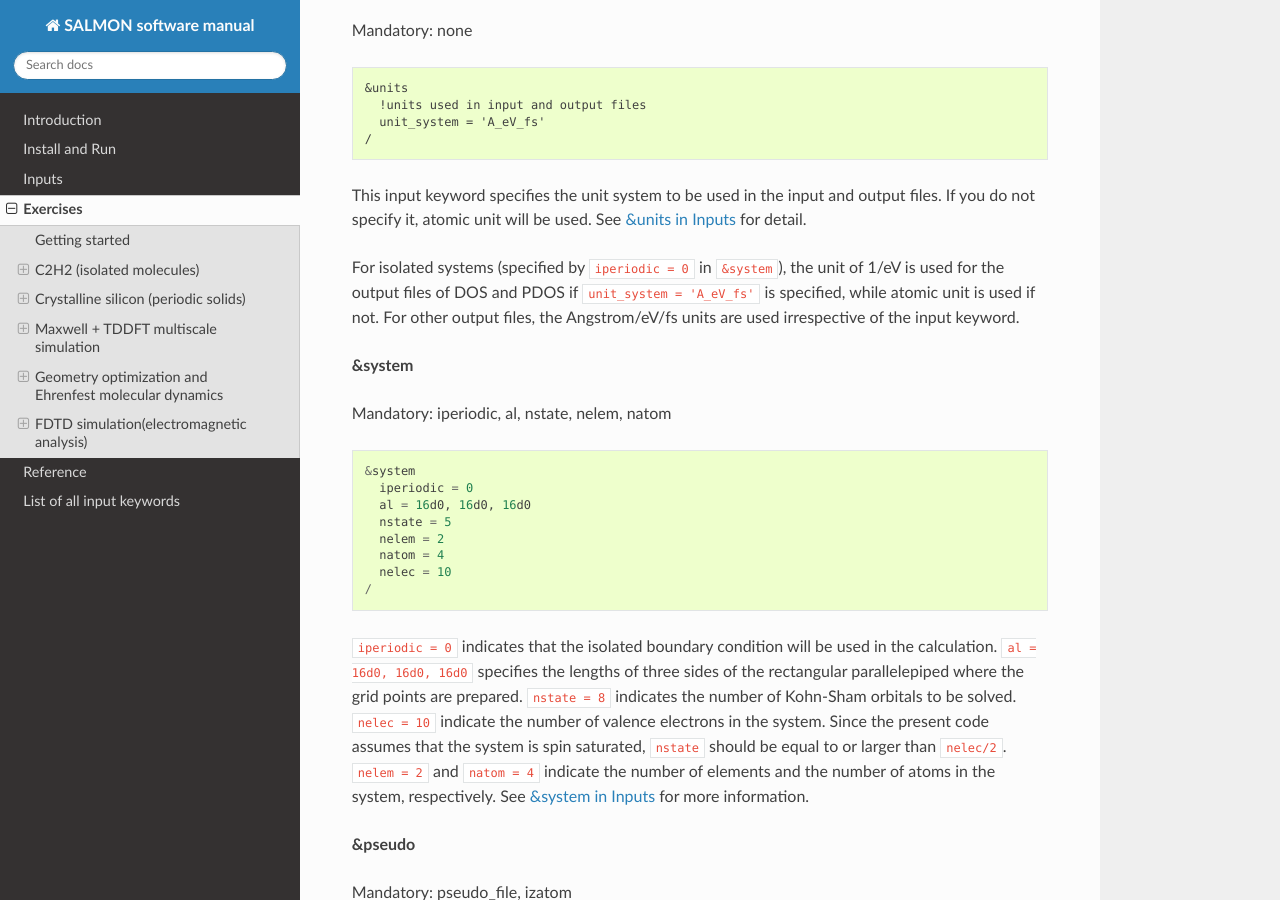
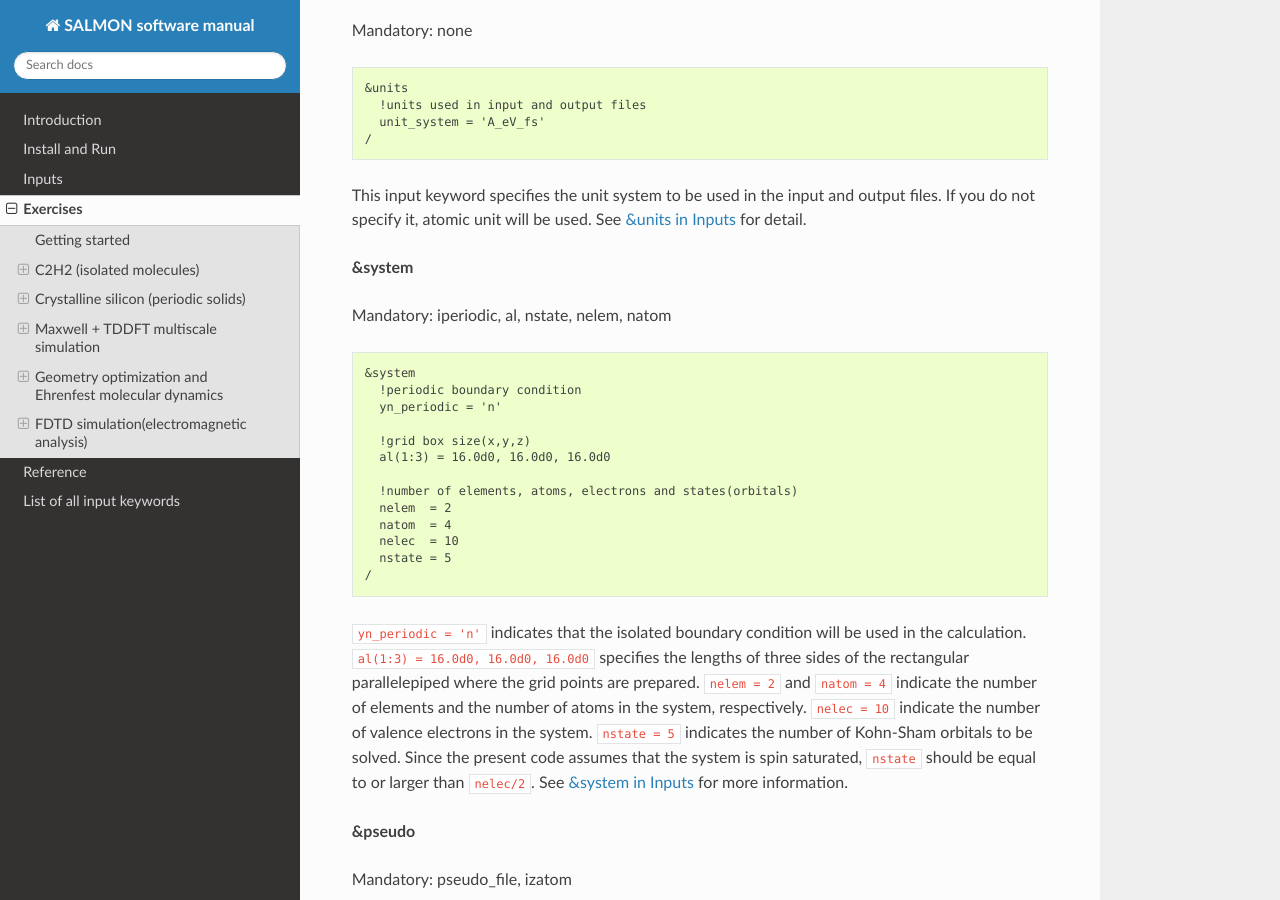
Before and after one commit to SALMON-TDDFT/SALMON-DOCS, a Sphinx documentation site: the page built from source/exercises.rst, in a window 1280 px wide and 900 px high, scrolled down 4124 px. Built offline with Sphinx 7.4.7 and the Read the Docs theme 2.0.0, drawn with Linux system fonts in a browser that asks for light colours; formulas are drawn with MathJax 3.

Commit message:
Update exercises.rst

```diff
--- a/source/exercises.rst
+++ b/source/exercises.rst
@@ -254,12 +254,6 @@ This input keyword specifies the unit system to be used in the input and output
 If you do not specify it, atomic unit will be used.
 See :any:`&units in Inputs <&units>` for detail.
 
-For isolated systems (specified by ``iperiodic = 0`` in ``&system``),
-the unit of 1/eV is used for the output files of DOS and PDOS if
-``unit_system = 'A_eV_fs'`` is specified, while atomic unit is used if
-not. For other output files, the Angstrom/eV/fs units are used
-irrespective of the input keyword.
-
 .. _exercise-1-&system:
 
 **&system**
@@ -269,26 +263,28 @@ Mandatory: iperiodic, al, nstate, nelem, natom
 ::
 
    &system
-     iperiodic = 0
-     al = 16d0, 16d0, 16d0
+     !periodic boundary condition
+     yn_periodic = 'n'
+
+     !grid box size(x,y,z)
+     al(1:3) = 16.0d0, 16.0d0, 16.0d0
+
+     !number of elements, atoms, electrons and states(orbitals)
+     nelem  = 2
+     natom  = 4
+     nelec  = 10
      nstate = 5
-     nelem = 2
-     natom = 4
-     nelec = 10
-   /
-
-``iperiodic = 0`` indicates that the isolated boundary condition will be
-used in the calculation. ``al = 16d0, 16d0, 16d0`` specifies the lengths
+   /
+
+``yn_periodic = 'n'`` indicates that the isolated boundary condition will be
+used in the calculation. ``al(1:3) = 16.0d0, 16.0d0, 16.0d0`` specifies the lengths
 of three sides of the rectangular parallelepiped where the grid points
-are prepared. ``nstate = 8`` indicates the number of Kohn-Sham orbitals
-to be solved. ``nelec = 10`` indicate the number of valence electrons in
-the system. Since the present code assumes that the system is spin
+are prepared. ``nelem = 2`` and ``natom = 4`` indicate the number of elements and the
+number of atoms in the system, respectively. ``nelec = 10`` indicate the number of valence electrons in
+the system. ``nstate = 5`` indicates the number of Kohn-Sham orbitals
+to be solved. Since the present code assumes that the system is spin
 saturated, ``nstate`` should be equal to or larger than ``nelec/2``.
-``nelem = 2`` and ``natom = 4`` indicate the number of elements and the
-number of atoms in the system, respectively.
 See :any:`&system in Inputs <&system>` for more information.
-
-
 
 .. _exercise-1-&pseudo:
 
```
